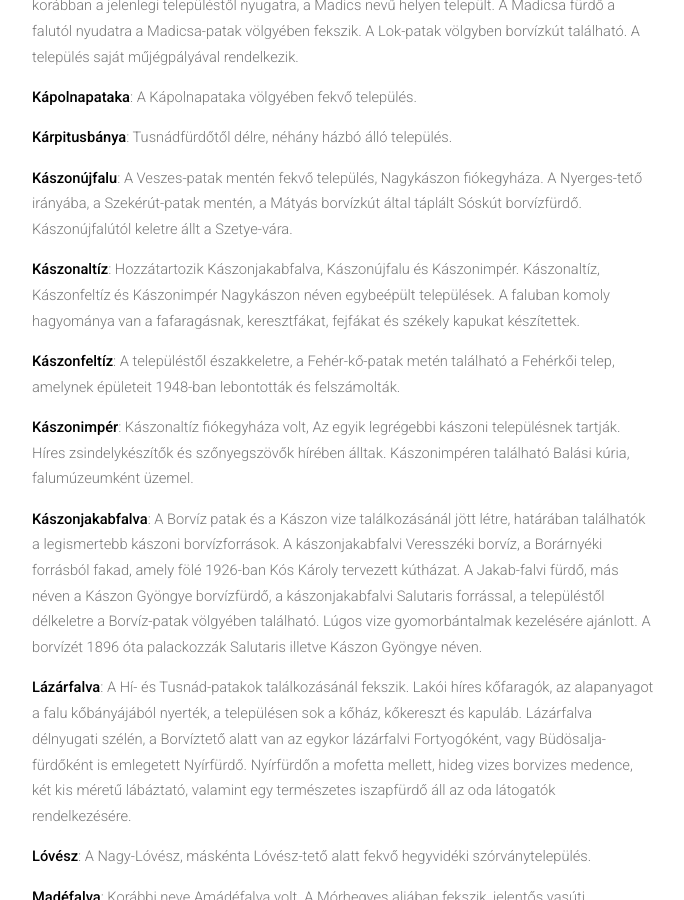
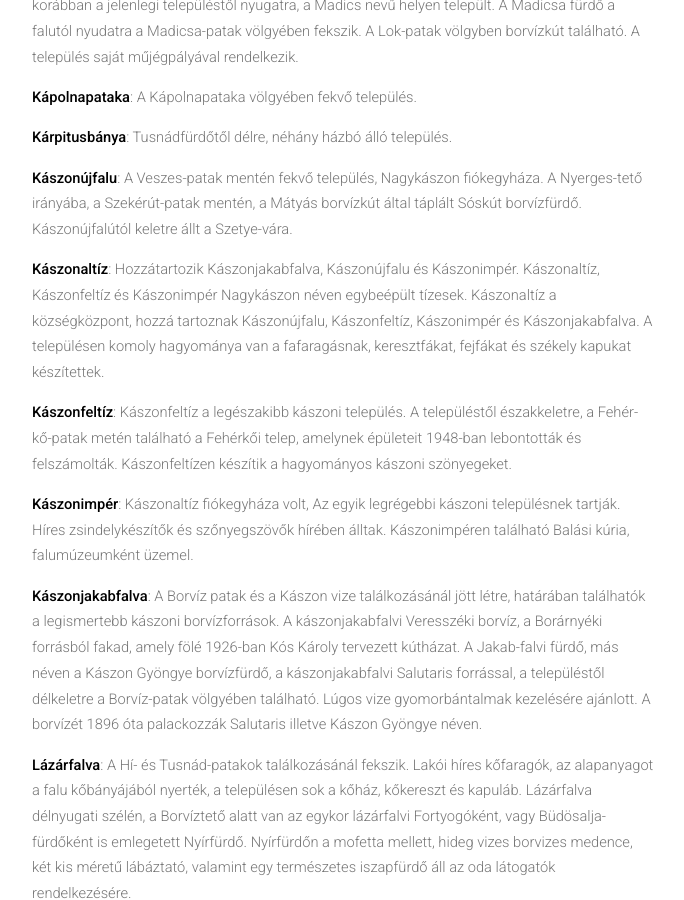
Before and after one commit to siculia/siculia.github.io, a Jekyll site: the page built from siculia-csikszek.html, in a window 1280 px wide and 900 px high, scrolled down 6642 px. Shown: the whole window, without its empty margins (128-812 px from the left). Built offline with Jekyll 4.4.1, drawn with Linux system fonts in a browser that asks for light colours; nearby versions of some CDN libraries; library files that are not in the unit come from our copies.

Commit message:
Kászonok

```diff
--- a/siculia-csikszek.html
+++ b/siculia-csikszek.html
@@ -98,8 +98,8 @@ layout: default
 							<p style="text-align: left;"><b>Kápolnapataka</b>: A Kápolnapataka völgyében fekvő település.</p>
 							<p style="text-align: left;"><b>Kárpitusbánya</b>: Tusnádfürdőtől délre, néhány házbó álló település.</p>
 							<p style="text-align: left;"><b>Kászonújfalu</b>: A Veszes-patak mentén fekvő település, Nagykászon fiókegyháza. A Nyerges-tető irányába, a Szekérút-patak mentén, a Mátyás borvízkút által táplált Sóskút borvízfürdő. Kászonújfalútól keletre állt a Szetye-vára.</p>
-							<p style="text-align: left;"><b>Kászonaltíz</b>: Hozzátartozik Kászonjakabfalva, Kászonújfalu és Kászonimpér. Kászonaltíz, Kászonfeltíz és Kászonimpér Nagykászon néven egybeépült települések. A faluban komoly hagyománya van a fafaragásnak, keresztfákat, fejfákat és székely kapukat készítettek.</p>
-							<p style="text-align: left;"><b>Kászonfeltíz</b>: A településtől északkeletre, a Fehér-kő-patak metén található a Fehérkői telep, amelynek épületeit 1948-ban lebontották és felszámolták. </p>
+							<p style="text-align: left;"><b>Kászonaltíz</b>: Hozzátartozik Kászonjakabfalva, Kászonújfalu és Kászonimpér. Kászonaltíz, Kászonfeltíz és Kászonimpér Nagykászon néven egybeépült tízesek. Kászonaltíz a községközpont, hozzá tartoznak Kászonújfalu, Kászonfeltíz, Kászonimpér és Kászonjakabfalva. A településen komoly hagyománya van a fafaragásnak, keresztfákat, fejfákat és székely kapukat készítettek.</p>
+							<p style="text-align: left;"><b>Kászonfeltíz</b>: Kászonfeltíz a legészakibb kászoni település. A településtől északkeletre, a Fehér-kő-patak metén található a Fehérkői telep, amelynek épületeit 1948-ban lebontották és felszámolták. Kászonfeltízen készítik a hagyományos kászoni szönyegeket.</p>
 							<p style="text-align: left;"><b>Kászonimpér</b>: Kászonaltíz fiókegyháza volt, Az egyik legrégebbi kászoni településnek tartják. Híres zsindelykészítők és szőnyegszövők hírében álltak. Kászonimpéren található Balási kúria, falumúzeumként üzemel.</p>
 							<p style="text-align: left;"><b>Kászonjakabfalva</b>: A Borvíz patak és a Kászon vize találkozásánál jött létre, határában találhatók a legismertebb kászoni borvízforrások. A kászonjakabfalvi Veresszéki borvíz, a Borárnyéki forrásból fakad, amely fölé 1926-ban Kós Károly tervezett kútházat. A Jakab-falvi fürdő, más néven a Kászon Gyöngye borvízfürdő, a kászonjakabfalvi Salutaris forrással, a településtől délkeletre a Borvíz-patak völgyében található. Lúgos vize gyomorbántalmak kezelésére ajánlott. A borvízét 1896 óta palackozzák Salutaris illetve Kászon Gyöngye néven.</p>
 							<p style="text-align: left;"><b>Lázárfalva</b>: A Hí- és Tusnád-patakok találkozásánál fekszik. Lakói híres kőfaragók, az alapanyagot a falu kőbányájából nyerték, a településen sok a kőház, kőkereszt és kapuláb. Lázárfalva délnyugati szélén, a Borvíztető alatt van az egykor lázárfalvi Fortyogóként, vagy Büdösalja-fürdőként is emlegetett Nyírfürdő. Nyírfürdőn a mofetta mellett, hideg vizes borvizes medence, két kis méretű lábáztató, valamint egy természetes iszapfürdő áll az oda látogatók rendelkezésére.</p>
```
